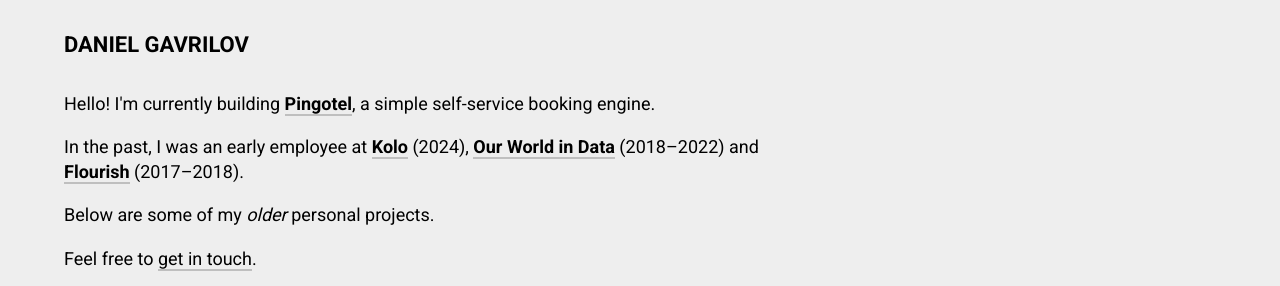
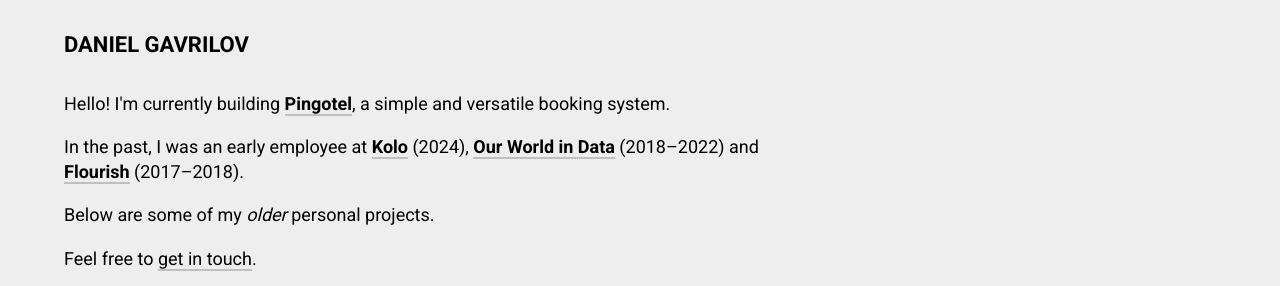
Before and after one commit to danielgavrilov/danielgavrilov.github.io, a Jekyll site: the page built from index.html, in a window 1280 px wide. Shown: the top 286 px of the page. Built offline with Jekyll 4.4.1, drawn with Linux system fonts in a browser that asks for light colours.

Commit message:
chore: update paragraph

```diff
--- a/index.html
+++ b/index.html
@@ -12,7 +12,7 @@
   <div class="row">
     <div class="col s12 l8">
       <div class="content">
-        <p>Hello! I'm currently building <a href="https://pingotel.com" target="_blank"><strong>Pingotel</strong></a>, a simple self-service booking engine.</p>
+        <p>Hello! I'm currently building <a href="https://pingotel.com" target="_blank"><strong>Pingotel</strong></a>, a simple and versatile booking system.</p>
         <p>
           In the past, I was an early employee at <a href="https://kolo.app" target="_blank"><strong>Kolo</strong></a>&nbsp;(2024), <a href="https://ourworldindata.org" target="_blank"><strong>Our World in
               Data</strong></a>&nbsp;(2018&ndash;2022)
```
